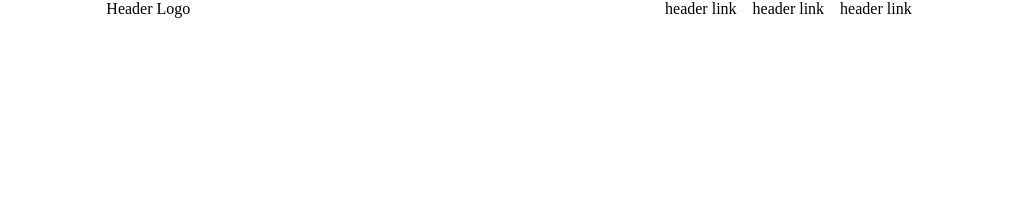
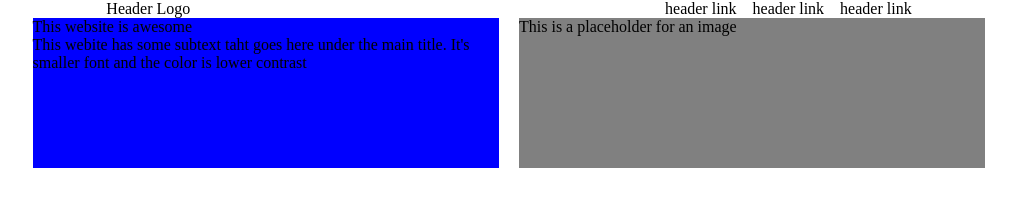
Before and after one commit to jostinj-n/landing-page, a plain HTML site: page index.html in a window 1280 px wide. Shown: the whole page, without its empty margins (131-1147 px from the left). Drawn offline with Linux system fonts and the light colour scheme.

Commit message:
Build the hero section skeleton

```diff
--- a/index.html
+++ b/index.html
@@ -15,5 +15,16 @@
             <li>header link</li>
         </ul>
     </div>
+    <div class="hero">
+        <div class="hero-container">
+            <div class="hero-text">
+                This website is awesome
+                <p>This webite has some subtext taht goes here under the main title. It's smaller font and the color is lower contrast</p>
+            </div>
+            <div class="hero-img">
+                This is a placeholder for an image
+            </div>
+        </div>
+    </div>
 </body>
 </html>
--- a/style.css
+++ b/style.css
@@ -18,3 +18,26 @@ p,ul{
     display: flex;
     gap: 16px;
 }
+
+.hero-container{
+    display: flex;
+    column-gap: 20px;
+}
+
+.hero{
+    display: flex;
+    justify-content: center;
+}
+
+.hero-img,.hero-text{
+    flex: 1;
+}
+
+.hero-img{
+    height: 150px;
+    background-color: grey;
+}
+
+.hero-text{
+    background-color: blue;
+}
```
